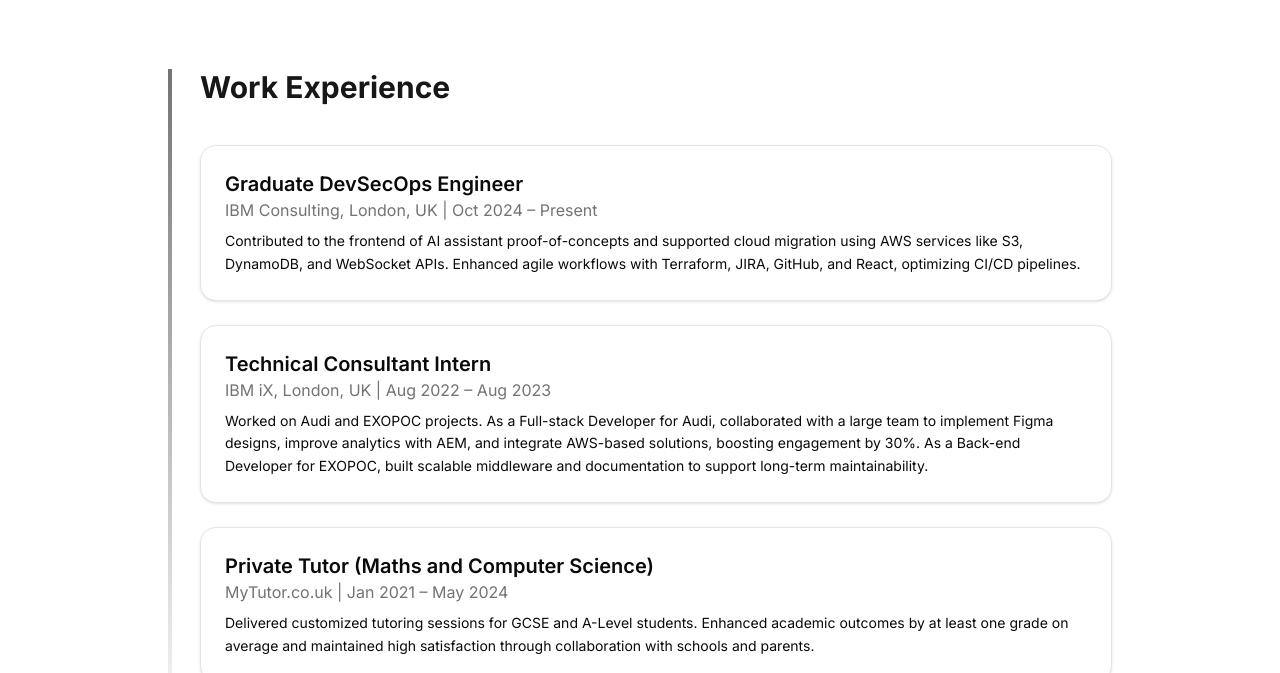
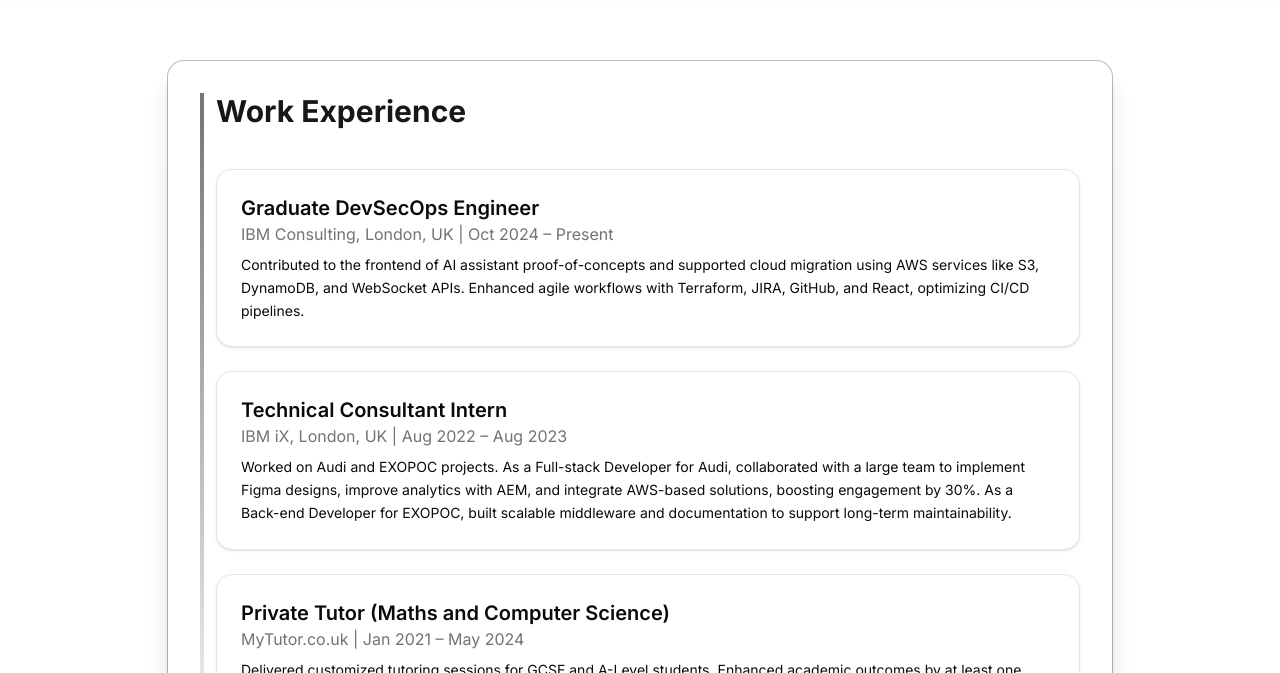
Before and after one commit to AlanWu888/portfolio-next.js, a Next.js app: page / in a window 1280 px wide. Shown: the part 847-1520 px from the top of the page. Built offline with nearby package versions, Linux system fonts and the light colour scheme; no server answers.

Commit message:
styling updates for Work

```diff
--- a/src/app/(components)/WorkExperience.tsx
+++ b/src/app/(components)/WorkExperience.tsx
@@ -5,14 +5,25 @@
 
 export default function WorkExperienceSection() {
   return (
-    <section id="experience" className="relative py-16 px-4 md:px-10 max-w-5xl mx-auto">
-      <div className="relative pl-8">
-        {/* Vertical gradient line aligned with heading */}
-        <div className="absolute top-0 left-0 h-full w-1 bg-gradient-to-b from-primary/60 to-transparent pointer-events-none -z-10" />
+    <section
+      id="experience"
+      className="relative py-16 px-4 md:px-10 max-w-5xl mx-auto"
+    >
+      <div className="relative p-8 rounded-2xl shadow-xl shadow-primary/20 ring-1 ring-primary/30 transform -translate-y-2">
+        {/* Container for heading, experience list, and link */}
+        <div className="relative z-10">
+          {/* Vertical gradient line */}
+          <div className="absolute left-0 top-0 bottom-0 w-1 bg-gradient-to-b from-primary/60 to-transparent pointer-events-none -z-10" />
 
-        <h2 className="text-3xl font-bold mb-10 text-primary text-left">Work Experience</h2>
+          {/* Indented content to avoid overlapping the line */}
+          <div className="pl-4">
+            {/* Heading */}
+            <h2 className="text-3xl font-bold mb-10 text-primary text-left">
+              Work Experience
+            </h2>
 
-        <div className="space-y-6 relative z-10">
+            {/* Experience Cards */}
+            <div className="space-y-6">
               {experiences.map((exp, idx) => (
                 <div
                   key={idx}
@@ -40,6 +51,8 @@
               </div>
             </div>
           </div>
+        </div>
+      </div>
     </section>
   );
 }
```
Lines whose indentation alone changed are shown as unchanged.
